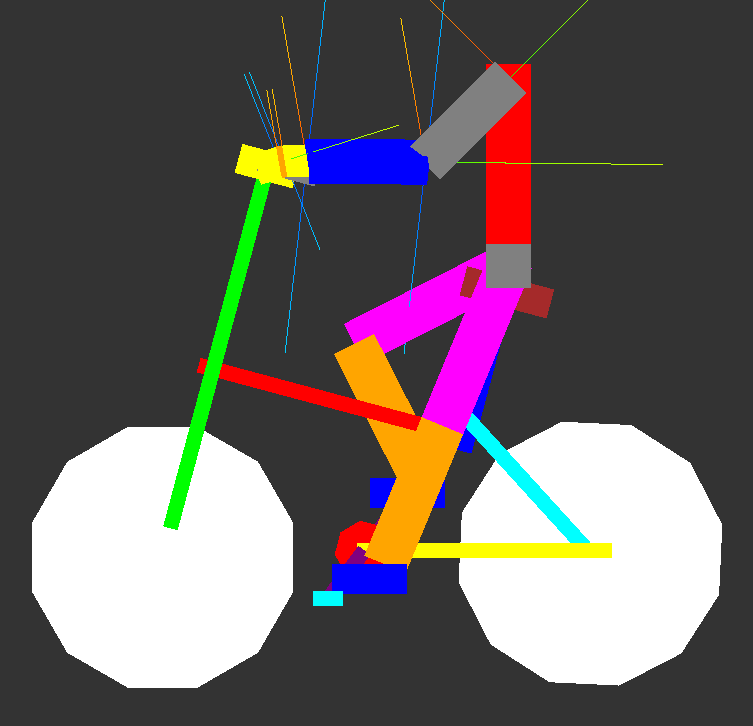
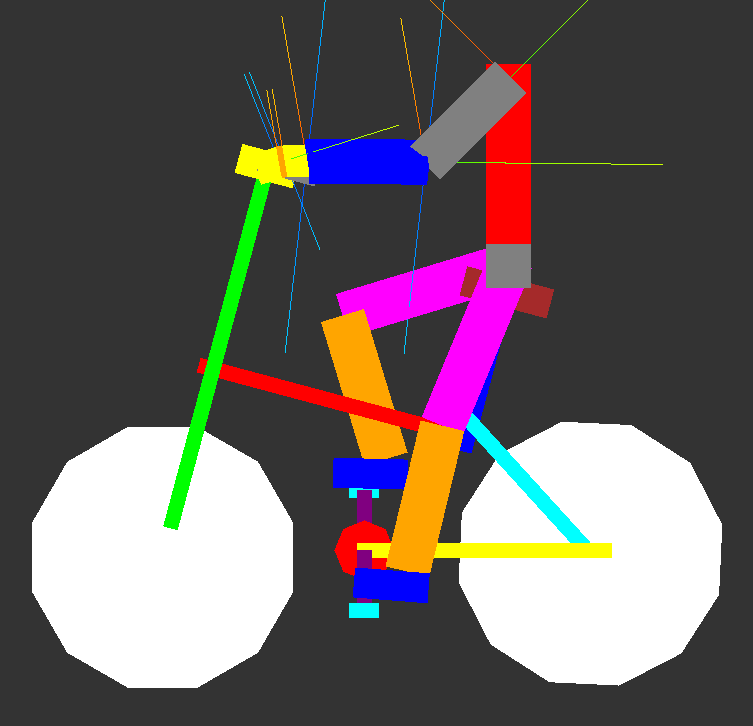
Before and after one commit to FranciscoGameiro2004/Projeto-2-CG, a plain HTML site: page index.html in a window 1280 px wide. Shown: the whole page, without its empty margins (311-1064 px from the left). Drawn offline with nearby package versions, Linux system fonts and the light colour scheme; animation ran at ten frames a second.

Commit message:
Atualização do ângulo de rotação do pedal

```diff
--- a/index.html
+++ b/index.html
@@ -457,12 +457,12 @@
             }
 
             function rotateLegAndPedal(){
-              lPedal.rotateY(.05)
-              rPedal.rotateY(.05)
-              rCirclePedal.rotateY(-.05)
-              lCirclePedal.rotateY(-.05)
+              lPedal.rotateY(2*Math.PI/100)
+              rPedal.rotateY(2*Math.PI/100)
+              rCirclePedal.rotateY(-2*Math.PI/100)
+              lCirclePedal.rotateY(-2*Math.PI/100)
 
-              currentPedalRotation += .05
+              currentPedalRotation += 2*Math.PI/100
               currentPedalRotation -= (2*Math.PI)*Math.floor(currentPedalRotation/(2*Math.PI))
 
               //console.log(currentPedalRotation)
```
